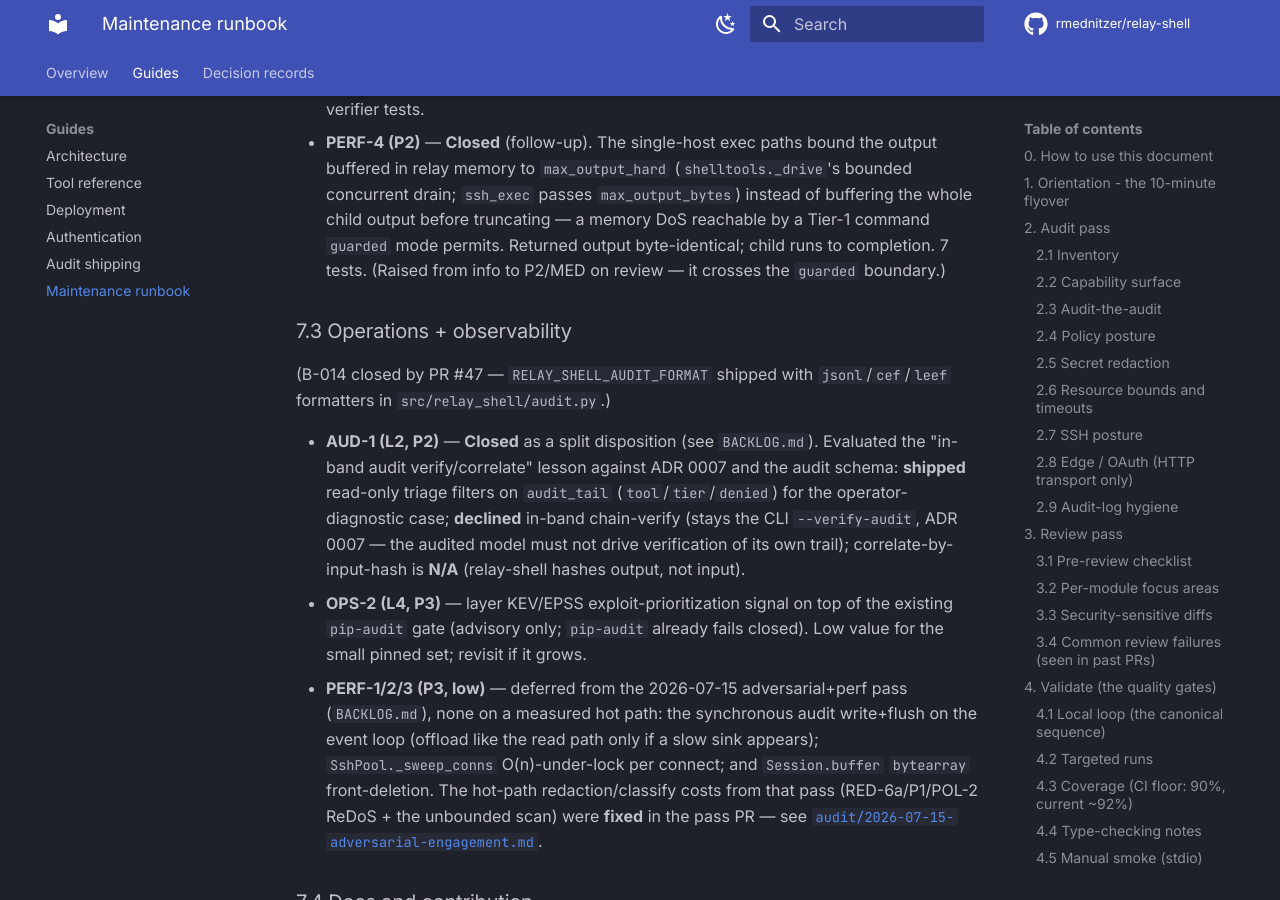
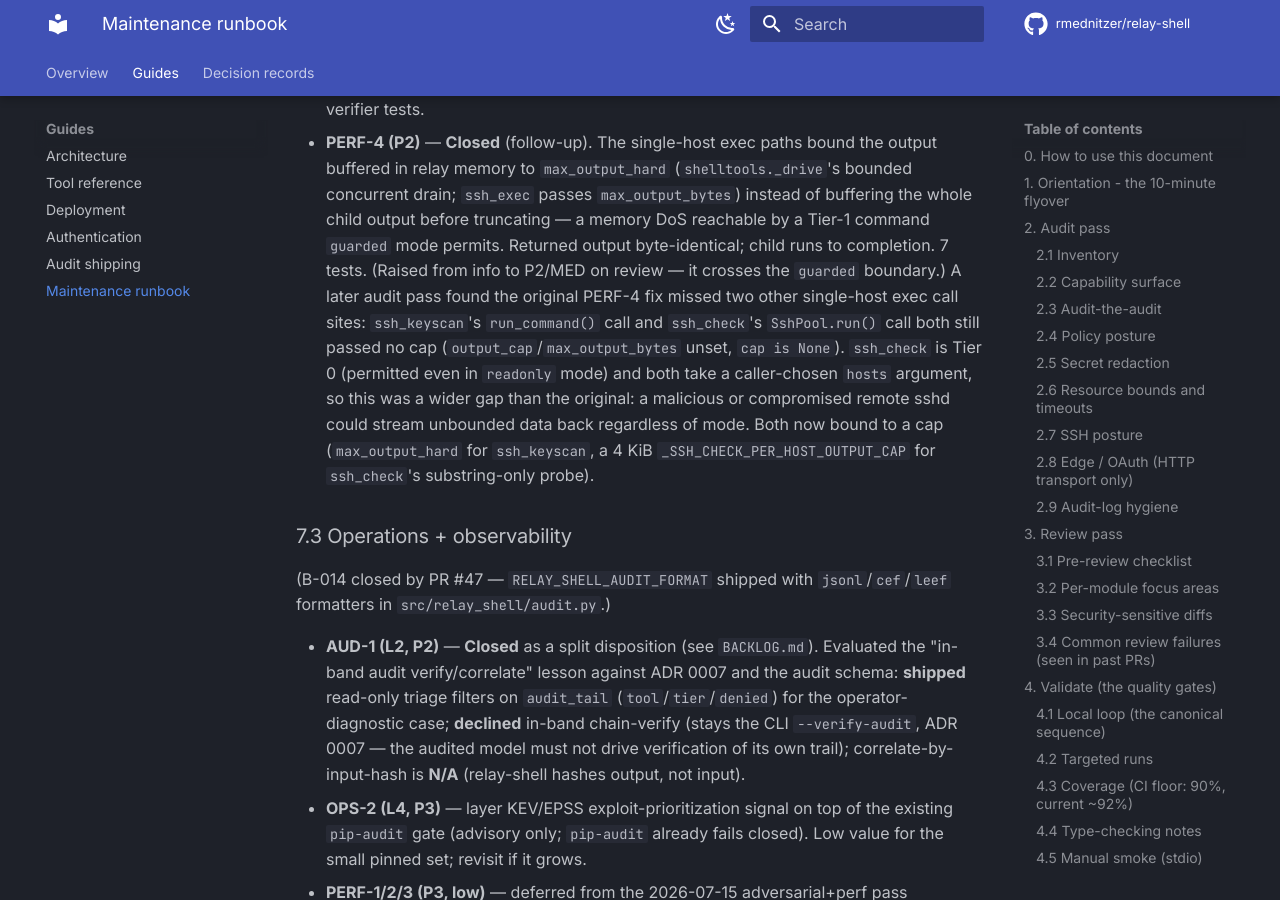
Before and after one commit to rmednitzer/relay-shell, an MkDocs documentation site: the page built from docs/runbook.md, in a window 1280 px wide and 900 px high, scrolled down 20767 px. Built offline with MkDocs 1.6.1 and Material for MkDocs 9.7.7, drawn with Linux system fonts in a browser that asks for light colours; comment, search, counter and statistics services are not loaded.

Commit message:
fix(server): bound buffered output in ssh_keyscan and ssh_check (PERF-4b) (#175)
The PERF-4 pass bounded buffered output for shell_exec, shell_script and
ssh_exec but missed two call sites. ssh_keyscan's run_command() call
passed no output_cap, so a caller-chosen host streaming an oversized
banner could grow relay memory without limit across a multi-host scan.
ssh_check's SshPool.run() call passed no max_output_bytes; ssh_check is
Tier 0 (permitted even in readonly mode) and takes caller-chosen hosts,
so a malicious or compromised sshd could stream unbounded data back on
the exec channel regardless of the fixed "echo ok" probe, with up to
eight such streams concurrently.

ssh_keyscan now passes output_cap=max_output_hard; ssh_check bounds each
probe to a 4 KiB per-host cap (only the "ok" substring is inspected).
Two regression tests, CHANGELOG, BACKLOG and runbook section 7.2 record
the closure.


Claude-Session: https://claude.ai/code/session_015z1c4bzBi29uGbBHBvGvmL

Co-authored-by: Claude Fable 5.1 <noreply@anthropic.com>

```diff
--- a/docs/runbook.md
+++ b/docs/runbook.md
@@ -878,7 +878,15 @@ closed three MEDIUM defence-in-depth / correctness gaps in the engagement PR
   buffering the whole child output before truncating — a memory DoS reachable by
   a Tier-1 command `guarded` mode permits. Returned output byte-identical; child
   runs to completion. 7 tests. (Raised from info to P2/MED on review — it crosses
-  the `guarded` boundary.)
+  the `guarded` boundary.) A later audit pass found the original PERF-4 fix
+  missed two other single-host exec call sites: `ssh_keyscan`'s `run_command()`
+  call and `ssh_check`'s `SshPool.run()` call both still passed no cap
+  (`output_cap`/`max_output_bytes` unset, `cap is None`). `ssh_check` is Tier 0
+  (permitted even in `readonly` mode) and both take a caller-chosen `hosts`
+  argument, so this was a wider gap than the original: a malicious or
+  compromised remote sshd could stream unbounded data back regardless of mode.
+  Both now bound to a cap (`max_output_hard` for `ssh_keyscan`, a 4 KiB
+  `_SSH_CHECK_PER_HOST_OUTPUT_CAP` for `ssh_check`'s substring-only probe).
 
 ### 7.3 Operations + observability
 
```
Also changed, not shown: BACKLOG.md (+13 -0 lines), CHANGELOG.md (+16 -0 lines), 3 other files.
